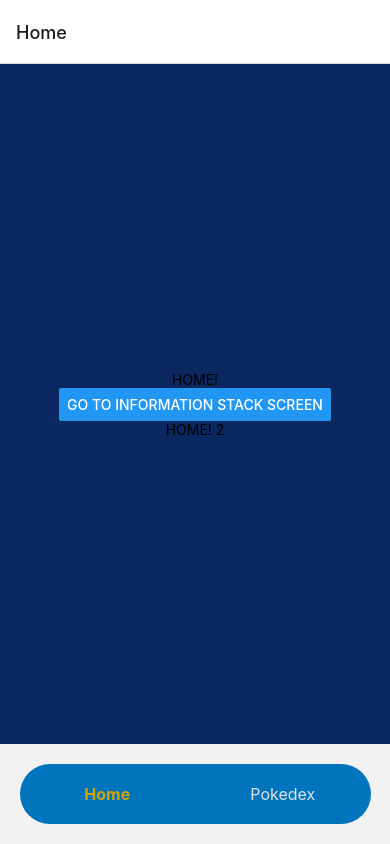
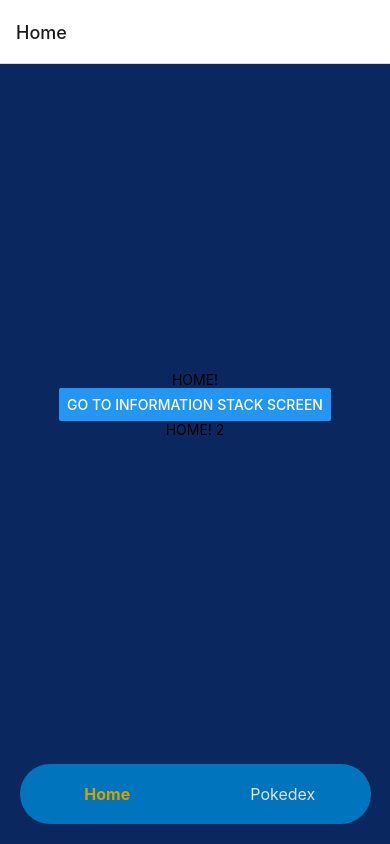
Before and after one commit to yasskate/pokedex, a React Native app: screen /Tabs in a window 390 px wide. Built offline with nearby package versions, Linux system fonts and the light colour scheme.

Commit message:
Update tab bar ui

```diff
--- a/src/navigation/tabNavigator.js
+++ b/src/navigation/tabNavigator.js
@@ -1,14 +1,17 @@
 import { createBottomTabNavigator } from '@react-navigation/bottom-tabs'
+import { View, StyleSheet } from 'react-native'
 import Home from '../screens/home'
 import TabBar from '../components/tabBar'
 import PokedexStackScreen from './stacks/pokedexStackScreen'
+import { colors } from '../utils/colors'
 
 const Tab = createBottomTabNavigator()
 
 const TabNavigator = () => {
   return (
+    <View style={styles.tabContainer}>
       <Tab.Navigator
-      tabBar={props => <TabBar {...props} />}
+        tabBar={props => (<TabBar {...props} />)}
         >
         <Tab.Screen
           name="Home"
@@ -21,7 +24,18 @@ const TabNavigator = () => {
           options={{ header: () => (<></>) }}
         />
       </Tab.Navigator>
+    </View>
   )
 }
 
+const styles = StyleSheet.create({
+  tabContainer: {
+    backgroundColor: colors.hardBlue,
+    flex: 1,
+    width: '100%',
+    borderTopLeftRadius: 50,
+    borderTopRightRadius: 12
+  }
+})
+
 export default TabNavigator
```
Lines whose indentation alone changed are shown as unchanged.
